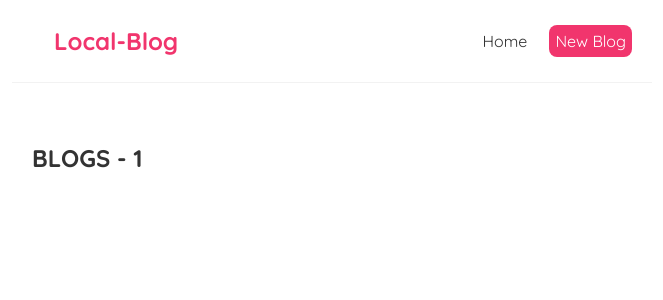
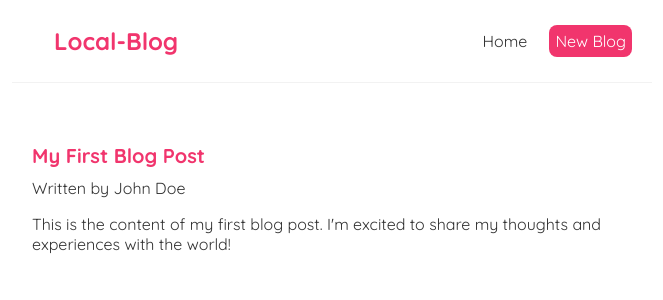
Before and after one commit to Jay-CodeHub01/react-blog, a React (Create React App) app: page /blogs/1 in a window 1280 px wide. Shown: the top 300 px of the page, without its empty margins (308-971 px from the left). Built offline with nearby package versions, Linux system fonts and the light colour scheme; data requests are answered from the project's data file.

Commit message:
feat: display blog content dynamically on BlogDetail page

```diff
--- a/src/BlogDetails.js
+++ b/src/BlogDetails.js
@@ -1,11 +1,21 @@
 import { useParams } from "react-router-dom/cjs/react-router-dom.min";
+import useFetch from "./useFetch";
 
 const BlogsDetails = () => {
 
     const {id} = useParams();
+    const {data: blog , error, isPending} = useFetch('http://localhost:8000/Blogs/' + id);
     return (
         <div className="BlogsDetails">
-            <h2>BLOGS - {id} </h2>
+            {isPending && <div>Loading...</div>}
+            {error && <div>{error}</div>}
+            { blog && (
+                <article>
+                    <h2>{blog.title}</h2>
+                    <p>Written by {blog.author}</p>
+                    <div>{blog.body}</div>
+                </article>
+            )}
         </div>
     );
 }
--- a/src/index.css
+++ b/src/index.css
@@ -52,3 +52,14 @@
 .blog-preview a{
   text-decoration: none;
 }
+
+/* blog details page */
+.BlogsDetails h2{
+  font-size: 20px;
+  color: #f1356d;
+  margin-bottom: 10px;
+}
+
+.BlogsDetails div {
+  margin: 16px 0px;
+}
```
